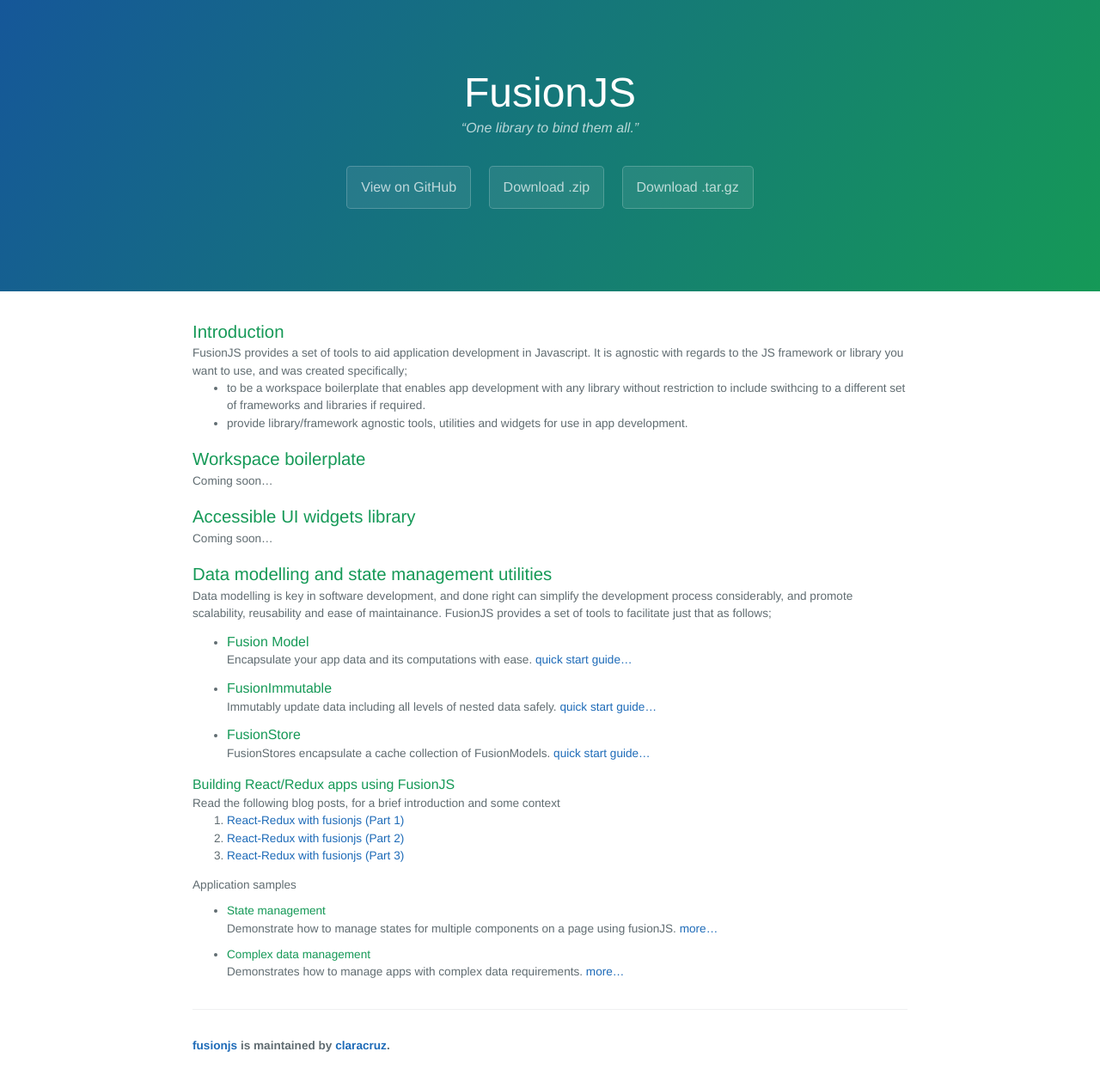
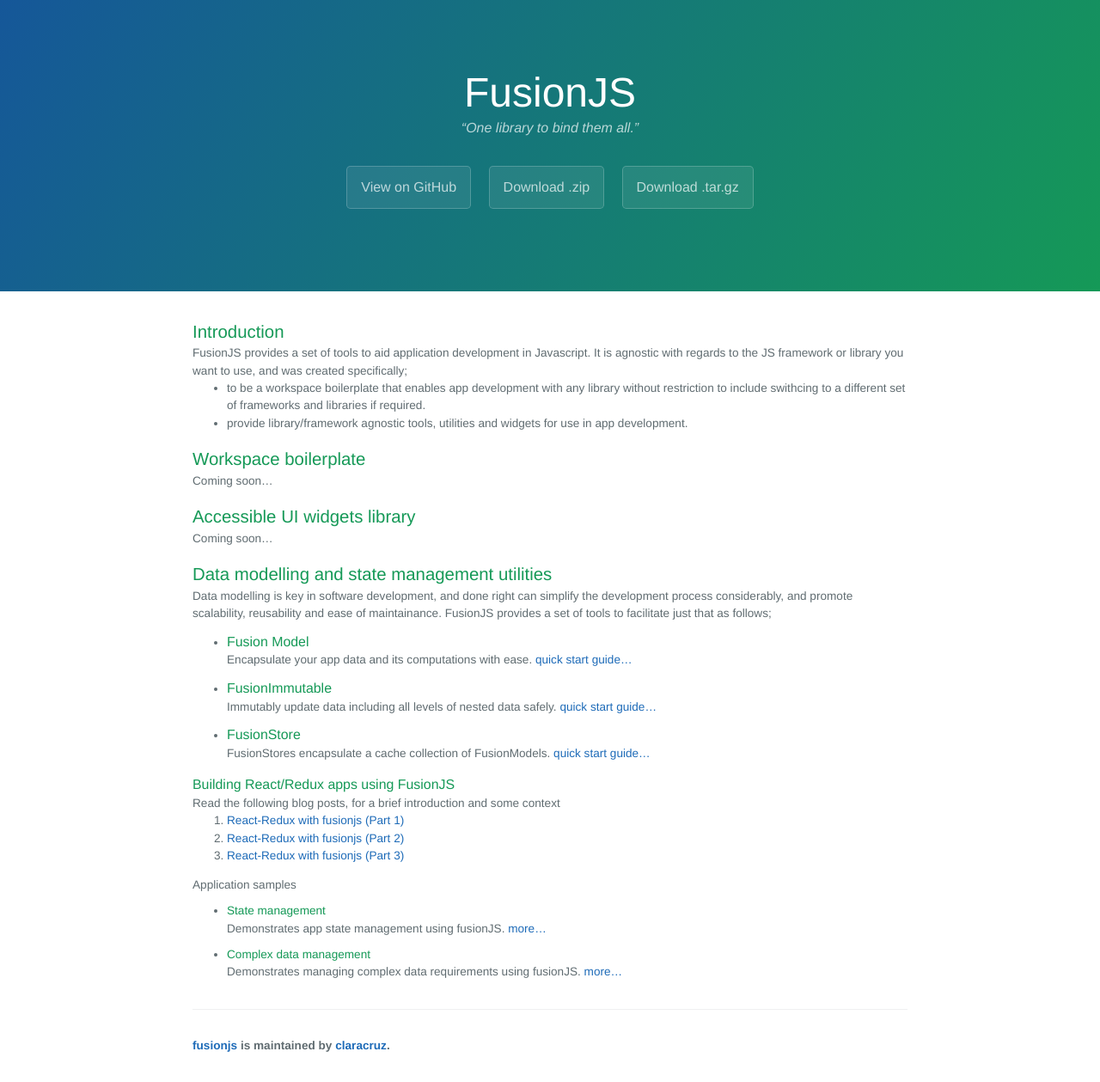
Before and after one commit to claracruz/fusionjs, a Jekyll site: the page built from docs/index.md, in a window 1280 px wide. Shown: the whole page at 86% size. Built offline with Jekyll 4.4.1, drawn with Linux system fonts in a browser that asks for light colours; our own code applies the rules of GitHub Pages for plain Markdown files.

Commit message:
update docs, amend typos

```diff
--- a/docs/index.md
+++ b/docs/index.md
@@ -43,6 +43,6 @@ FusionStores encapsulate a cache collection of FusionModels. [quick start guide.
 
 Application samples
  * #### State management
- Demonstrate how to manage states for multiple components on a page using fusionJS. [more...](state-management)
+ Demonstrates app state management using fusionJS. [more...](state-management)
  * #### Complex data management
- Demonstrates how to manage apps with complex data requirements. [more...](complex-data)
+ Demonstrates managing complex data requirements using fusionJS. [more...](complex-data)
```
